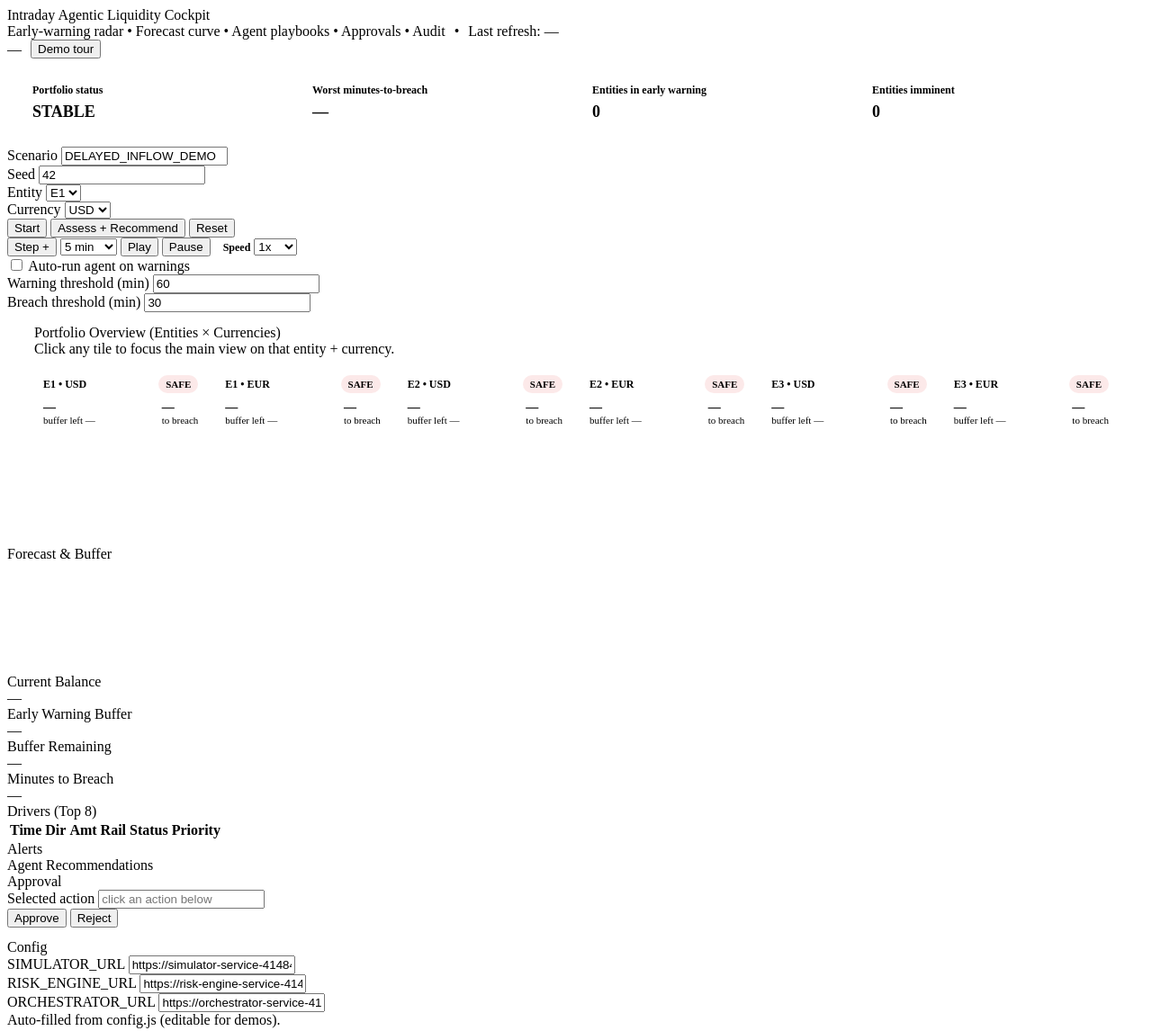
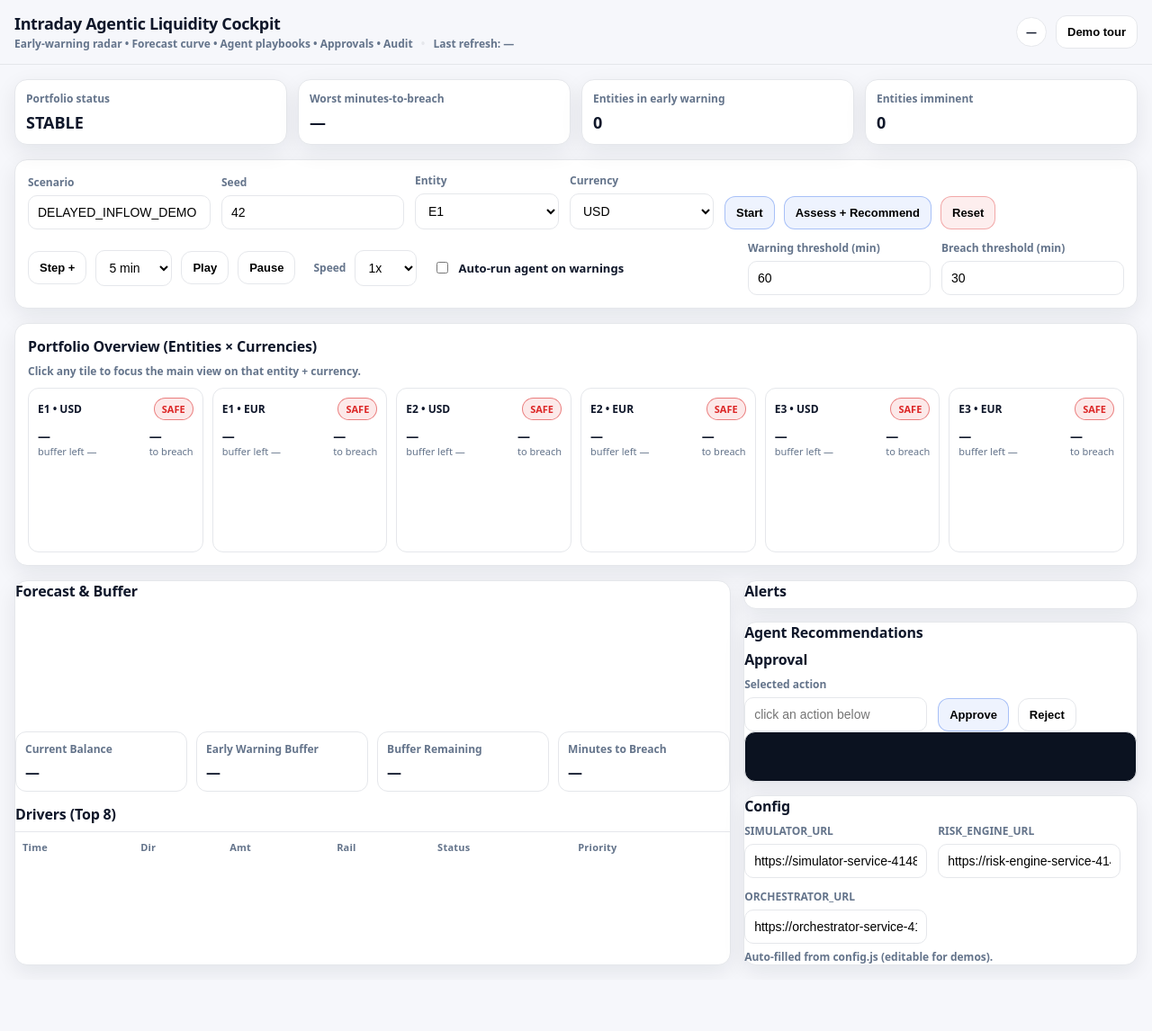
Before and after one commit to vivudhbhatia/intraday-agentic-demo, a plain HTML site: page ui/index.html in a window 1280 px wide. Shown: the whole page at 90% size. After the commit the page ends 1089 px from the top, so only its background shows below. Drawn offline with nearby package versions, Linux system fonts and the light colour scheme; no server answers.

Commit message:
Update styles.css

```diff
--- a/ui/styles.css
+++ b/ui/styles.css
@@ -1,5 +1,65 @@
+:root{
+  --bg:#f6f7fb;
+  --card:#ffffff;
+  --text:#0f172a;
+  --muted:#64748b;
+  --line:#e5e7eb;
+
+  --ok:#16a34a;
+  --warn:#f59e0b;
+  --bad:#dc2626;
+
+  --shadow: 0 8px 24px rgba(15,23,42,0.08);
+  --radius: 14px;
+  --mono: ui-monospace, SFMono-Regular, Menlo, Monaco, Consolas, "Liberation Mono", "Courier New", monospace;
+  --sans: ui-sans-serif, system-ui, -apple-system, Segoe UI, Roboto, Helvetica, Arial, "Apple Color Emoji","Segoe UI Emoji";
+}
+
+*{ box-sizing:border-box; }
+html,body{ height:100%; }
+body{
+  margin:0;
+  font-family: var(--sans);
+  color: var(--text);
+  background: var(--bg);
+}
+
+a{ color: inherit; }
+pre{ margin:0; }
+
+.topbar{
+  position: sticky;
+  top:0;
+  z-index:20;
+  background: rgba(246,247,251,0.92);
+  backdrop-filter: blur(8px);
+  border-bottom: 1px solid var(--line);
+  padding: 14px 16px;
+  display:flex;
+  align-items:center;
+  justify-content:space-between;
+  gap:16px;
+}
+.title{ font-size:18px; font-weight:900; letter-spacing:-0.02em; }
+.subtitle{ font-size:12px; color: var(--muted); font-weight:700; margin-top:2px; }
 .right{display:flex;gap:10px;align-items:center}
 .dot{margin:0 6px;color:var(--line)}
+
+.card{
+  background: var(--card);
+  border: 1px solid var(--line);
+  border-radius: var(--radius);
+  box-shadow: var(--shadow);
+}
+
+.pill{
+  font-size:12px;
+  font-weight:900;
+  padding:7px 10px;
+  border-radius:999px;
+  border: 1px solid var(--line);
+  background:#fff;
+}
 
 .execstrip{
   display:grid;
@@ -11,7 +71,87 @@
 .execLabel{font-size:12px;color:var(--muted);font-weight:800}
 .execValue{font-size:18px;font-weight:900;margin-top:6px}
 
-.portfolio{margin:0 16px 16px;padding:14px}
+.controls{
+  margin: 0 16px 16px;
+  padding: 14px;
+}
+
+.row{
+  display:flex;
+  gap:12px;
+  align-items:flex-end;
+  flex-wrap:wrap;
+}
+
+.field{
+  display:flex;
+  flex-direction:column;
+  gap:6px;
+  min-width: 160px;
+}
+.field.small{ min-width: 170px; max-width: 210px; }
+
+label{
+  font-size:12px;
+  color: var(--muted);
+  font-weight:800;
+}
+input, select{
+  border: 1px solid var(--line);
+  border-radius: 10px;
+  padding: 10px 10px;
+  font-size: 14px;
+  outline: none;
+  background:#fff;
+}
+input:focus, select:focus{
+  border-color: rgba(59,130,246,0.6);
+  box-shadow: 0 0 0 4px rgba(59,130,246,0.12);
+}
+
+.btns{ display:flex; gap:10px; align-items:center; }
+.btn{
+  border:1px solid var(--line);
+  background:#fff;
+  border-radius: 12px;
+  padding: 10px 12px;
+  font-size: 13px;
+  font-weight:900;
+  cursor:pointer;
+}
+.btn:hover{ transform: translateY(-1px); box-shadow: 0 10px 22px rgba(15,23,42,0.08); }
+.btn:active{ transform: translateY(0); box-shadow:none; }
+.btn.primary{
+  border-color: rgba(37,99,235,0.35);
+  background: rgba(37,99,235,0.08);
+}
+.btn.danger{
+  border-color: rgba(220,38,38,0.35);
+  background: rgba(220,38,38,0.08);
+}
+
+.playback{ margin-top: 12px; align-items:center; }
+.toggle{ display:flex; align-items:center; gap:8px; margin-left: 6px; }
+.toggle label{ margin:0; font-size:13px; color: var(--text); font-weight:800; }
+.spacer{ flex:1; }
+.tinyLabel{font-size:12px;color:var(--muted);font-weight:800;margin-left:10px}
+
+.hint{
+  font-size:12px;
+  color: var(--muted);
+  font-weight:700;
+  margin-top:6px;
+}
+
+.portfolio{
+  margin:0 16px 16px;
+  padding:14px;
+}
+.card-title{
+  font-weight:900;
+  letter-spacing:-0.01em;
+  margin-bottom:8px;
+}
 .portfolioGrid{
   margin-top:10px;
   display:grid;
@@ -24,19 +164,96 @@
   padding:10px;
   background:#fff;
   cursor:pointer;
+  transition: transform 120ms ease, box-shadow 120ms ease;
 }
+.tile:hover{ transform: translateY(-2px); box-shadow: 0 12px 26px rgba(15,23,42,0.10); }
 .tileTop{display:flex;justify-content:space-between;align-items:center;gap:10px}
 .tileTitle{font-weight:900;font-size:12px}
 .chip{font-size:11px;font-weight:900;padding:4px 8px;border-radius:999px;border:1px solid var(--line)}
 .chip.ok{border-color:rgba(22,163,74,0.45);color:var(--ok);background:rgba(22,163,74,0.08)}
 .chip.warn{border-color:rgba(245,158,11,0.55);color:#a16207;background:rgba(245,158,11,0.12)}
 .chip.bad{border-color:rgba(220,38,38,0.55);color:var(--bad);background:rgba(220,38,38,0.10)}
-
 .tileMid{display:flex;justify-content:space-between;align-items:flex-end;margin-top:8px}
 .tileNum{font-weight:900;font-size:14px}
 .tileSub{font-size:11px;color:var(--muted)}
 .sparkWrap{margin-top:8px}
 .spark{width:100%;height:46px}
 
-.playback{align-items:center}
-.tinyLabel{font-size:12px;color:var(--muted);font-weight:800;margin-left:10px}
+.grid{
+  display:grid;
+  grid-template-columns: 2fr 1.1fr;
+  gap: 14px;
+  padding: 0 16px 16px;
+}
+
+.stack{ display:flex; flex-direction:column; gap: 14px; }
+
+.kpis{
+  display:grid;
+  grid-template-columns: repeat(4, 1fr);
+  gap: 10px;
+  margin-top: 12px;
+  margin-bottom: 14px;
+}
+.kpi{ border:1px solid var(--line); border-radius: 12px; padding: 10px; }
+.kpi-label{ font-size:12px; color: var(--muted); font-weight:800; }
+.kpi-value{ font-size:16px; font-weight:900; margin-top:6px; }
+
+.tbl{
+  width:100%;
+  border-collapse: collapse;
+  font-size: 12px;
+}
+.tbl th, .tbl td{
+  border-top:1px solid var(--line);
+  padding: 9px 8px;
+  text-align:left;
+}
+.tbl th{
+  color: var(--muted);
+  font-weight:900;
+  font-size: 11px;
+  letter-spacing:0.02em;
+}
+
+.alerts{ display:flex; flex-direction:column; gap: 10px; }
+.alert{
+  border:1px solid var(--line);
+  border-radius: 12px;
+  padding: 10px;
+  background:#fff;
+}
+.alert .t{ font-weight:900; }
+.alert .d{ margin-top:4px; color: var(--muted); font-weight:700; font-size:12px; }
+.alert.ok{ border-color: rgba(22,163,74,0.35); background: rgba(22,163,74,0.04); }
+.alert.warn{ border-color: rgba(245,158,11,0.35); background: rgba(245,158,11,0.05); }
+.alert.bad{ border-color: rgba(220,38,38,0.35); background: rgba(220,38,38,0.05); }
+
+.actionCard{
+  border:1px solid var(--line);
+  border-radius: 12px;
+  padding: 10px;
+  margin-bottom: 10px;
+}
+.actionTop{ display:flex; justify-content:space-between; align-items:flex-start; gap: 12px; }
+.actionName{ font-weight:900; }
+.actionWhy{ margin-top:6px; font-size:12px; color: var(--muted); font-weight:700; }
+.actionBtn{ margin-top: 10px; width:100%; }
+
+.pre{
+  border:1px solid var(--line);
+  border-radius: 12px;
+  padding: 10px;
+  background: #0b1220;
+  color: #e5e7eb;
+  font-family: var(--mono);
+  font-size: 12px;
+  overflow:auto;
+  min-height: 56px;
+}
+
+@media (max-width: 1180px){
+  .portfolioGrid{ grid-template-columns: repeat(3, 1fr); }
+  .grid{ grid-template-columns: 1fr; }
+  .kpis{ grid-template-columns: repeat(2, 1fr); }
+}
```
